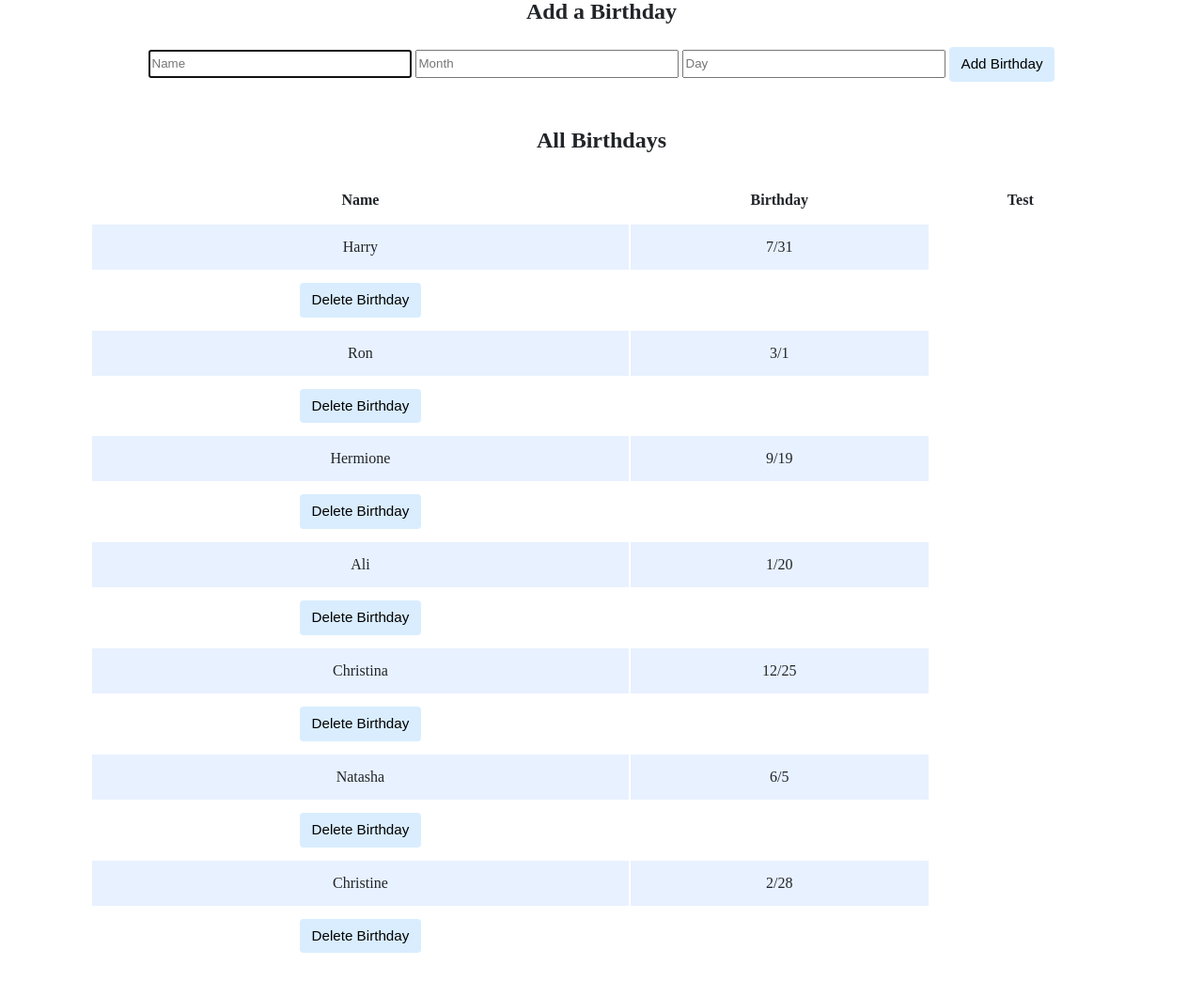
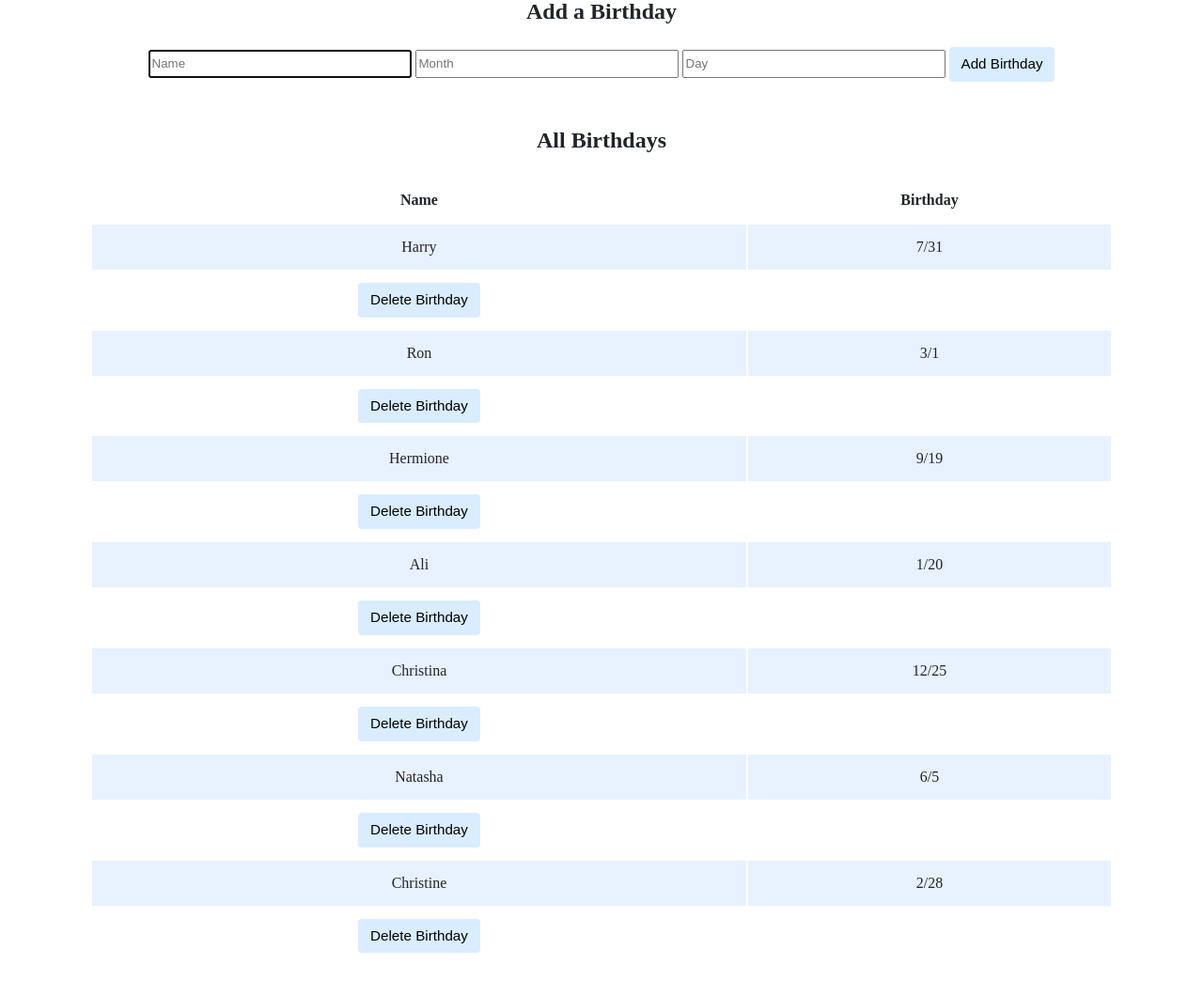
Before and after one commit to alihbaloch/CS50-Projects, a Flask app: page / in a window 1280 px wide. Shown: the part 266-1326 px from the top of the page at 94% size. Run offline with Flask 3, Linux system fonts and the light colour scheme; some libraries are stand-ins or nearby versions.

Commit message:
Sat, Aug 5, 2023, 7:24 PM -04:00

```diff
--- a/birthdays/templates/index.html
+++ b/birthdays/templates/index.html
@@ -12,7 +12,6 @@
         </div>
         <div class="container">
             <div class="section">
-
                 <h2>Add a Birthday</h2>
                 <!-- TODO: Create a form for users to submit a name, a month, and a day -->
                     <form action="/" method="post">
@@ -29,7 +28,6 @@
                         <tr>
                             <th>Name</th>
                             <th>Birthday</th>
-                            <th>Test</th>
                         </tr>
                     </thead>
                     <tbody>
```
